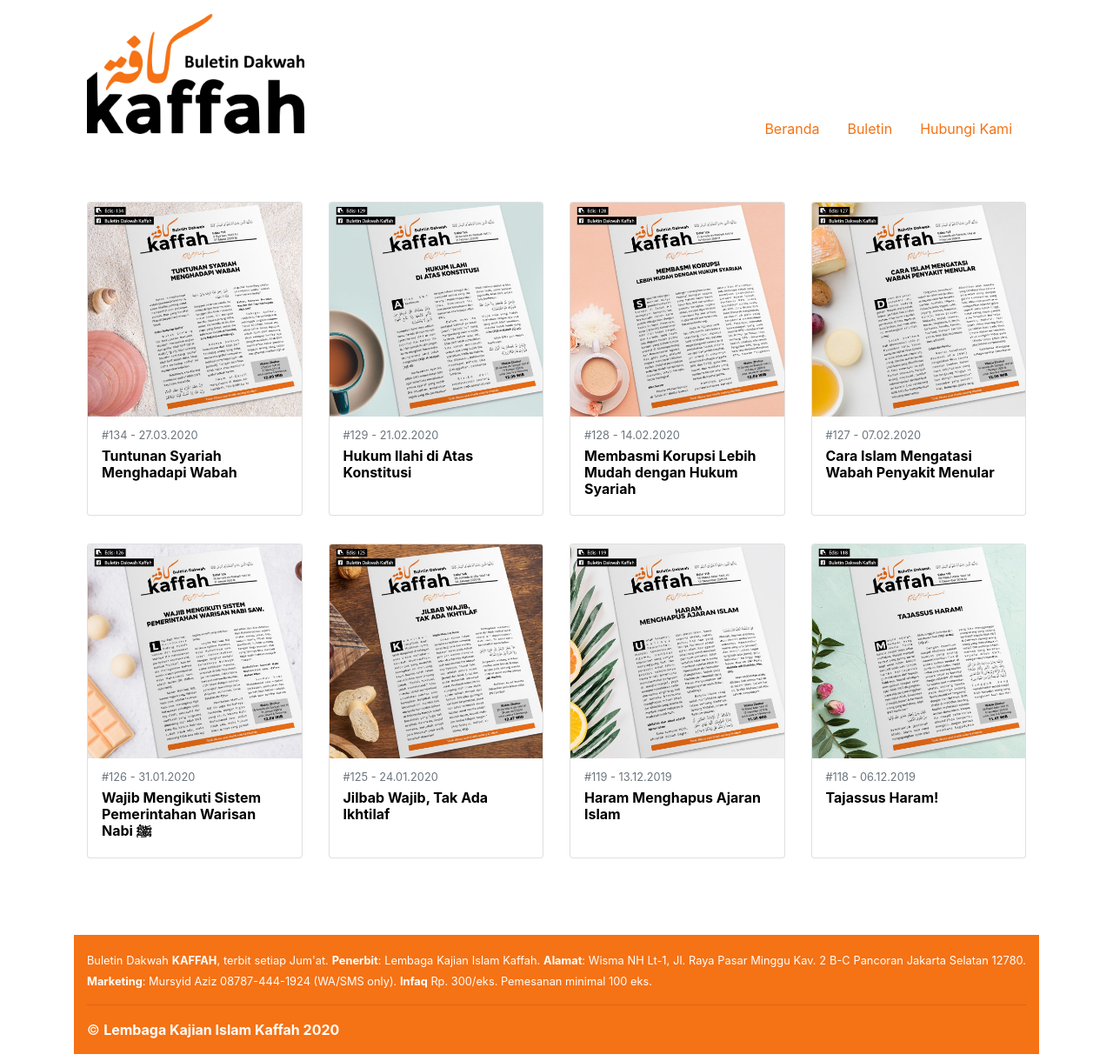
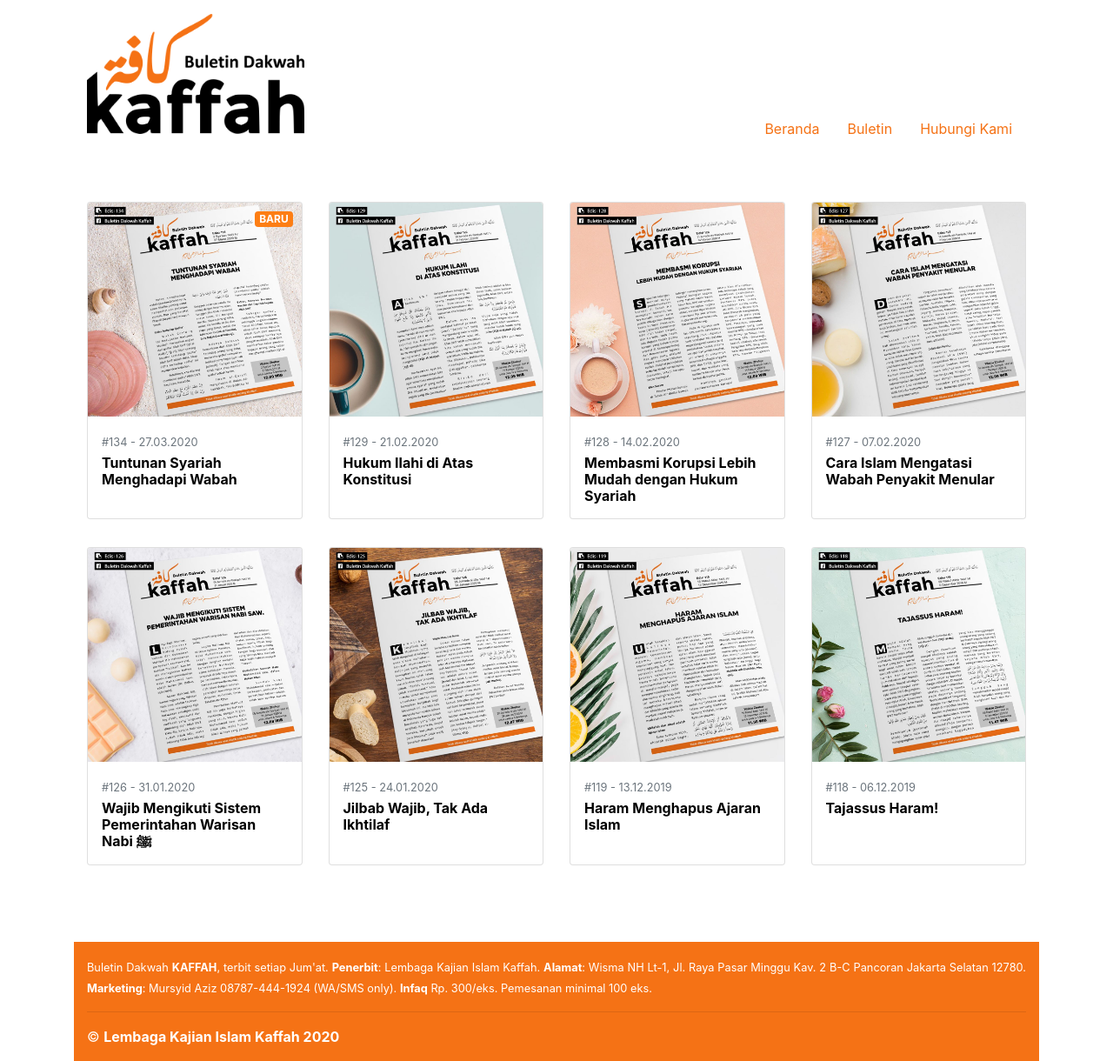
Before and after one commit to bandithijo/buletin-dakwah-kaffah, a Jekyll site: the page built from index.md, in a window 1280 px wide. Shown: the whole page at 87% size. Built offline with Jekyll 4.4.1, drawn with Linux system fonts in a browser that asks for light colours; nearby versions of some CDN libraries.

Commit message:
Add "BARU" badge for buletin terbaru

```diff
--- a/_layouts/home.html
+++ b/_layouts/home.html
@@ -5,14 +5,18 @@
 <div class="container my-5">
   <div class="row">
     <!-- CARD -->
+    {% assign new_post = site.posts.first %}
     {% for post in site.posts limit: 8 %}
       <div class="col-3 my-3 d-flex justify-content-center">
         <div class="card" style="width: 20rem;">
           <a class="card-url" href="{{ post.url }}">
             <img class="card-img-top" src="/assets/images/cover/{{ post.edisi }}.jpg" alt="Card image cap">
-          <div class="card-body px-3 py-2">
+            {% if new_post.title == post.title %}
+              <span class="card-img-top-badge badge badge-primary text-white">BARU</span>
+            {% endif %}
+            <div class="card-body p-3">
               <p class="card-text mb-1"><small class="text-muted">#{{ post.edisi }} - {{ post.date | date: "%d.%m.%Y" }}</small></p>
-            <h5 class="card-title text-left d-flex align-items-stretch">{{ post.title }}</h5>
+              <h5 class="card-title text-left d-flex align-items-stretch mb-0">{{ post.title }}</h5>
             </div>
           </a>
         </div>
--- a/assets/css/custom/custom.css
+++ b/assets/css/custom/custom.css
@@ -69,6 +69,17 @@
   font-weight: bold;
 }
 
+/* For badge "baru" in card image Homepage */
+.card-img-top {
+  position: relative;
+}
+
+.card-img-top-badge {
+  position: absolute;
+  top: 10px;
+  right: 10px;
+}
+
 /* For handle footer stay on bottom when content less than screen height */
 .page-container {
   position: relative;
```
Lines whose indentation alone changed are shown as unchanged.
